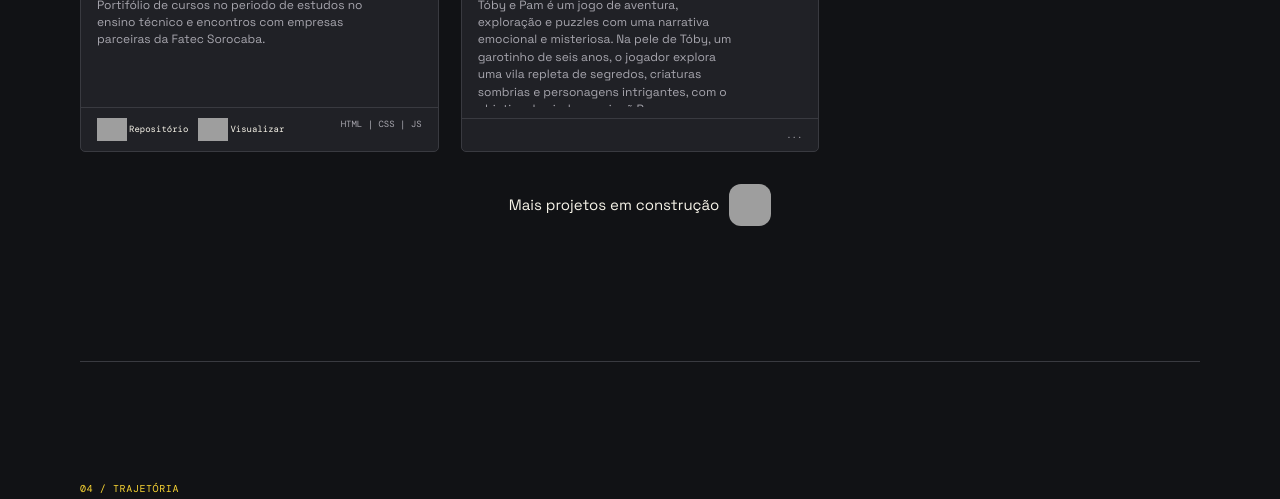
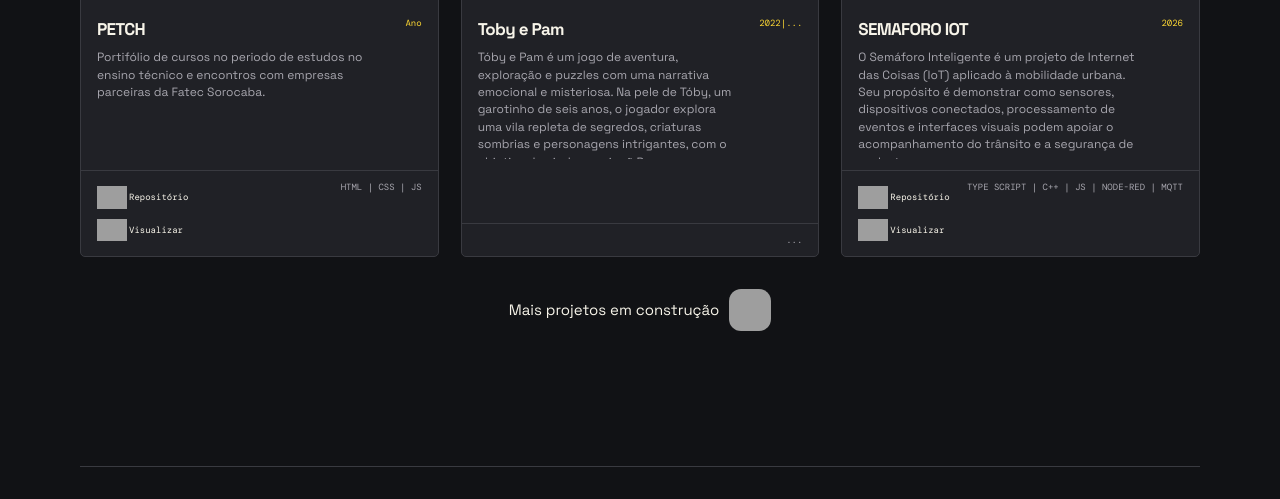
Before and after one commit to BellaFGS/Portifolio_Bella, a PHP site: page / in a window 1280 px wide. Shown: the part 3768-4267 px from the top of the page. Run offline with PHP 8.4, Linux system fonts and the light colour scheme; grey boxes are pictures that could not be loaded.

Commit message:
feat: add new project "SEMAFORO IOT" with detailed description and update styles for project metadata

```diff
--- a/index.html
+++ b/index.html
@@ -337,6 +337,36 @@
               <span>...</span>
             </div>
           </article>
+          <!-- SEMAFORO IOT -->
+          <article class="project-card reveal" data-category="study">
+            <div class="project-image">
+              <img src="https://img.icons8.com/?size=100&id=81392&format=png&color=000000" alt="project-foto" loading="lazy"/>
+              <span class="project-tag">TAGS</span>
+            </div>
+            <div class="project-info">
+              <div>
+                <h3>SEMAFORO IOT</h3>
+                <p>O Semáforo Inteligente é um projeto de Internet das Coisas (IoT) aplicado à mobilidade urbana. Seu propósito é demonstrar como sensores, dispositivos conectados, processamento de eventos e interfaces visuais podem apoiar o acompanhamento do trânsito e a segurança de pedestres.<br><br>
+                  A proposta inicial considerava ajustar os tempos dos semáforos automaticamente conforme o fluxo de veículos. Na implementação atual, o ciclo dos veículos utiliza tempos predefinidos, mas pode ser antecipado e estendido em resposta ao pedido de travessia de pedestres. O fluxo de veículos é simulado visualmente e as passagens são registradas e classificadas conforme a cor oficial publicada pelo ESP32.<br><br>
+                  O projeto permite observar o comportamento dos sinais, visualizar a circulação de carros, solicitar travessia, identificar passagens no vermelho e acompanhar estatísticas em tempo real.</p>
+              </div>
+              <span class="project-year">2026</span>
+            </div>
+            <div class="project-meta">
+              <span>
+                <a href="https://github.com/BellaFGS/Projeto_IOT_Semafaro" target="_blank">
+                  <img src="https://img.icons8.com/?size=100&id=106562&format=png&color=ffffff" alt="" style="width: 30px;">
+                  Repositório
+                </a>
+                <a href="https://bellafgs.github.io/Projeto_IOT_Semafaro/?fonte=simulacao" target="_blank">
+                  <img src="https://img.icons8.com/?size=100&id=ywWq2LWkL7uV&format=png&color=000000" alt="" style="width: 30px;">
+                  Visualizar
+                </a>
+              </span>
+              <span>TYPE SCRIPT | C++ | JS | NODE-RED | MQTT</span>
+            </div>
+          </article>
+
           <!-- Adaga.digital -->
           <!-- <article class="project-card reveal" data-category="game">
             <div class="project-image">
--- a/styles.css
+++ b/styles.css
@@ -129,8 +129,8 @@ img { display: block; max-width: 100%; }
 .project-info p::-webkit-scrollbar-thumb:hover { background: #ffffffbd; }
 .project-year { font: 9px var(--mono); color: var(--yellow); white-space: nowrap; }
 .project-meta { display: flex; justify-content: space-between; border-top: 1px solid var(--line); padding: 10px 16px; font: 9px var(--mono); color: var(--muted); }
-.project-meta span:first-child { color: var(--paper); display: flex; }
-.project-meta span a { margin-right: 10px; display: flex; align-items: center; }
+.project-meta span:first-child { color: var(--paper); display: flex; flex-direction: column; }
+.project-meta span a { margin-right: 10px; display: flex; align-items: center; margin: 5px 0px; }
 .project-meta span a:hover { transform: scale(1.015); opacity: 0.8; }
 .project-meta span a img{ margin-right: 2px; }
 
```
